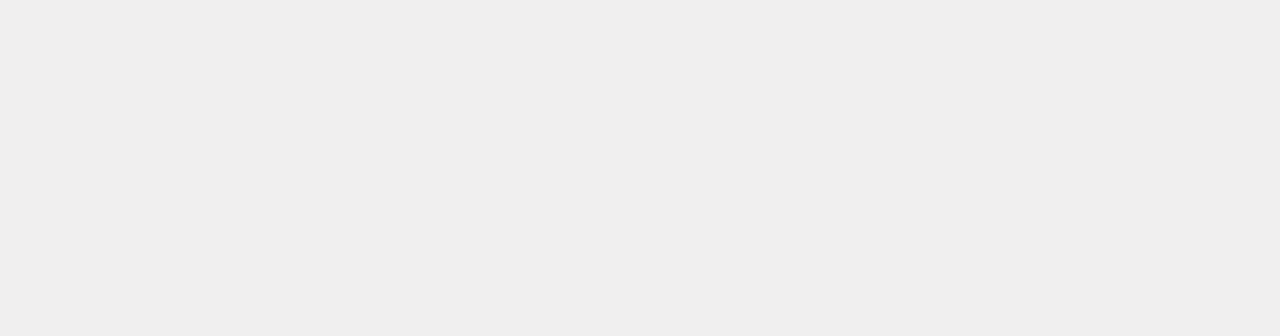
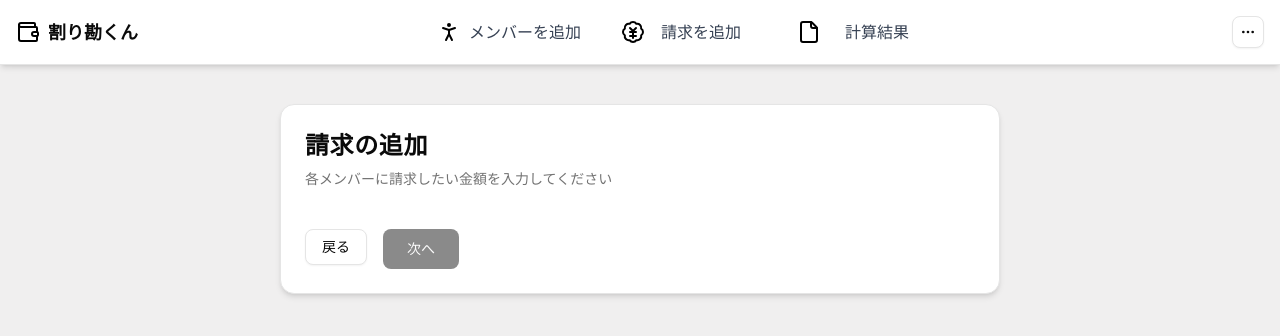
Before and after one commit to u-hossy/project-experiment, a React (Vite) app in the folder frontend/: page /1/billing in a window 1280 px wide. Before the commit this address had no page. Shown: the top 336 px of the page. Built offline with nearby package versions, Linux system fonts and the light colour scheme.

Commit message:
frontend:eventIdをバックエンドで作成し、DBに格納するようにした

```diff
--- a/frontend/src/App.tsx
+++ b/frontend/src/App.tsx
@@ -3,7 +3,7 @@ import { BrowserRouter, Navigate, Route, Routes } from "react-router-dom";
 import Layout from "./components/Layout";
 import ResultPage from "./pages/AlgorithmAndResultPage";
 import BillingPage from "./pages/BillingPage";
-import HomePage from "./pages/Homepage";
+import TopPage from "./pages/TopPage";
 import MemberPage from "./pages/MembersPage";
 import type { Member } from "./types/member";
 import type { Payment } from "./types/payment";
@@ -16,11 +16,11 @@ function App() {
     <BrowserRouter>
       <Routes>
         <Route path="/" element={<Layout />}>
-          <Route index element={<Navigate to="/homepage" replace />} />
+          <Route index element={<Navigate to="/top" replace />} />
 
-          <Route path="homepage" element={<HomePage />} />
+          <Route path="top" element={<TopPage />} />
           <Route
-            path="members"
+            path=":eventId/members"
             element={
               <MemberPage
                 members={members}
@@ -30,7 +30,7 @@ function App() {
             }
           />
           <Route
-            path="billing"
+            path=":eventId/billing"
             element={
               <BillingPage
                 members={members}
@@ -40,7 +40,7 @@ function App() {
             }
           />
           <Route
-            path="algorithmAndresults"
+            path=":eventId/algorithmAndresults"
             element={<ResultPage members={members} payments={payments} />}
           />
         </Route>
--- a/frontend/src/components/Layout.tsx
+++ b/frontend/src/components/Layout.tsx
@@ -6,7 +6,7 @@ function Layout() {
   const location = useLocation();
 
   // ヘッダーを非表示にしたいパスのリスト
-  const noHeaderPaths = ["/homepage"];
+  const noHeaderPaths = ["/top"];
 
   // 現在のパスが非表示リストに含まれているかチェック
   const shouldHideHeader = noHeaderPaths.includes(location.pathname);
--- a/frontend/src/components/NavBar.tsx
+++ b/frontend/src/components/NavBar.tsx
@@ -1,17 +1,19 @@
+import { useParams } from "react-router-dom";
 import NavButton from "./NavButton";
 
 const links = [
-  { to: "/members", label: "メンバーを追加", icon: "/person-standing.svg" },
-  { to: "/billing", label: "請求を追加", icon: "/badge-japanese-yen.svg" },
-  { to: "/algorithmAndresults", label: "計算結果", icon: "/calculator.svg" },
+  { to: "members", label: "メンバーを追加", icon: "/person-standing.svg" },
+  { to: "billing", label: "請求を追加", icon: "/badge-japanese-yen.svg" },
+  { to: "algorithmAndresults", label: "計算結果", icon: "/calculator.svg" },
 ];
 
 export default function NavBar() {
+  const { eventId } = useParams();
   return (
     <div className="scrollbar-none w-full touch-pan-x overflow-x-auto whitespace-nowrap">
       <div className="flex gap-4 px-1 py-2">
         {links.map((l, i) => (
-          <NavButton key={i} to={l.to} icon={l.icon} label={l.label} />
+          <NavButton key={i} to={`/${eventId}/${l.to}`} icon={l.icon} label={l.label} />
         ))}
       </div>
     </div>
--- a/frontend/src/components/StaticNavBar.tsx
+++ b/frontend/src/components/StaticNavBar.tsx
@@ -1,20 +1,24 @@
+import { useParams } from "react-router-dom";
 import NavButton from "./NavButton";
 
 export default function StaticNavBar() {
+  const { eventId } = useParams();
+  if (!eventId) return null;
+
   return (
     <nav className="hidden gap-4 md:flex">
       <NavButton
-        to="/members"
+        to={`/${eventId}/members`}
         icon="/person-standing.svg"
         label="メンバーを追加"
       />
       <NavButton
-        to="/billing"
+        to={`/${eventId}/billing`}
         icon="/badge-japanese-yen.svg"
         label="請求を追加"
       />
       <NavButton
-        to="/algorithmAndresults"
+        to={`/${eventId}/algorithmAndresults`}
         icon="/calculator.svg"
         label="計算結果"
       />
--- a/frontend/src/pages/AlgorithmAndResultPage.tsx
+++ b/frontend/src/pages/AlgorithmAndResultPage.tsx
@@ -1,5 +1,5 @@
 import { useState } from "react";
-import { useNavigate } from "react-router-dom";
+import { useNavigate, useParams } from "react-router-dom";
 import SelectAlgorithm from "@/components/SelectAlgorithm";
 import { fetchResult } from "@/lib/fetchResult";
 import type { Payment } from "@/types/payment";
@@ -20,6 +20,7 @@ export default function AlgorithmAndResultPage({ payments, members }: Props) {
   const [results, setResults] = useState<ResultType[]>([]);
   const [isLoading, setIsLoading] = useState(false);
   const [error, setError] = useState<string | null>(null);
+  const { eventId } = useParams();
 
   const handleSubmit = async () => {
     if (!algorithmId) return setError("アルゴリズムを選択してください");
@@ -59,7 +60,7 @@ export default function AlgorithmAndResultPage({ payments, members }: Props) {
         )}
 
         <div className="mt-4 flex gap-4">
-          <Button onClick={() => navigate("/billing")} variant="outline">
+          <Button onClick={() => navigate(`/${eventId}/billing`)} variant="outline">
             戻る
           </Button>
           <Button
@@ -80,10 +81,10 @@ export default function AlgorithmAndResultPage({ payments, members }: Props) {
         <Result members={members} results={results} />
 
         <div className="mt-4 flex gap-4">
-          <Button onClick={() => navigate("/algorithm")} variant="outline">
+          <Button onClick={() => navigate(`/${eventId}/algorithm`)} variant="outline">
             戻る
           </Button>
-          <Button onClick={() => navigate("/network")} size="lg">
+          <Button onClick={() => navigate(`/${eventId}/network`)} size="lg">
             ネットワークを表示
           </Button>
         </div>
--- a/frontend/src/pages/BillingPage.tsx
+++ b/frontend/src/pages/BillingPage.tsx
@@ -1,4 +1,4 @@
-import { useNavigate } from "react-router-dom";
+import { useNavigate, useParams } from "react-router-dom";
 import BillingTabList from "../components/BillingTabList";
 import CardWrapper from "../components/CardWrapper";
 import { Button } from "../components/ui/button";
@@ -17,6 +17,7 @@ export default function BillingPage({
   setPayments,
 }: BillingPageProps) {
   const navigate = useNavigate();
+  const { eventId } = useParams();
 
   return (
     <div className="mx-auto w-full max-w-3xl p-6">
@@ -32,11 +33,11 @@ export default function BillingPage({
         />
 
         <div className="mt-4 flex gap-4">
-          <Button onClick={() => navigate("/members")} variant="outline">
+          <Button onClick={() => navigate(`/${eventId}/members`)} variant="outline">
             戻る
           </Button>
           <Button
-            onClick={() => navigate("/algorithmAndresults")}
+            onClick={() => navigate(`/${eventId}/algorithmAndresults`)}
             disabled={payments.length === 0}
             size="lg"
           >
--- a/frontend/src/pages/MembersPage.tsx
+++ b/frontend/src/pages/MembersPage.tsx
@@ -1,4 +1,4 @@
-import { useNavigate } from "react-router-dom";
+import { useNavigate, useParams } from "react-router-dom";
 import CardWrapper from "../components/CardWrapper";
 import MemberList from "../components/MemberList";
 import { Button } from "../components/ui/button";
@@ -17,6 +17,7 @@ export default function MembersPage({
   setPayments,
 }: MembersPageProps) {
   const navigate = useNavigate();
+  const { eventId } = useParams();
 
   return (
     <div className="mx-auto w-full max-w-3xl p-6">
@@ -33,7 +34,7 @@ export default function MembersPage({
 
         <div className="mt-4 flex gap-4">
           <Button
-            onClick={() => navigate("/billing")}
+            onClick={() => navigate(`/${eventId}/billing`)}
             size="lg"
             disabled={!members.length}
           >
--- a/frontend/src/pages/NetworkPage.tsx
+++ b/frontend/src/pages/NetworkPage.tsx
@@ -1,17 +1,18 @@
-import { useNavigate } from "react-router-dom";
+import { useNavigate, useParams } from "react-router-dom";
 import NetworkGraph from "../components/NetworkGraph";
 import { Button } from "../components/ui/button";
 import { data } from "../tmp/tmp_data";
 
 export default function NetworkPage() {
   const navigate = useNavigate();
+  const { eventId } = useParams();
 
   return (
     <div className="mx-auto w-full max-w-3xl p-6">
       <h2 className="mb-4 font-semibold text-xl">ネットワークグラフ</h2>
       <NetworkGraph debts={data} />
       <Button
-        onClick={() => navigate("/members")}
+        onClick={() => navigate(`/${eventId}/members`)}
         variant="outline"
         className="mt-4"
       >
--- a/frontend/src/pages/Homepage.tsx
+++ b/frontend/src/pages/TopPage.tsx
@@ -1,8 +1,23 @@
 import { useNavigate } from "react-router-dom";
 import { Button } from "../components/ui/button";
 
-export default function HomePage() {
+export default function TopPage() {
   const navigate = useNavigate();
+
+  const handleCreateEvent = async () => {
+    const res = await fetch(`http://127.0.0.1:8000/api/v1/events/`, {
+      method: "POST",
+      headers: {
+        "Content-Type": "application/json",
+      },
+      body: JSON.stringify({}),
+    });
+
+    const data = await res.json();
+    const code = data.url_end_code;
+
+    navigate(`/${code}/members`);
+  }
 
   return (
     <div className="flex min-h-screen flex-col items-center justify-center bg-gray-100 p-4 text-center">
@@ -14,7 +29,7 @@ export default function HomePage() {
         頻繁に起こる建て替えを最適化します。
       </p>
 
-      <Button onClick={() => navigate("/members")} size="lg">
+      <Button onClick={handleCreateEvent} size="lg">
         イベントを追加
       </Button>
     </div>
```
